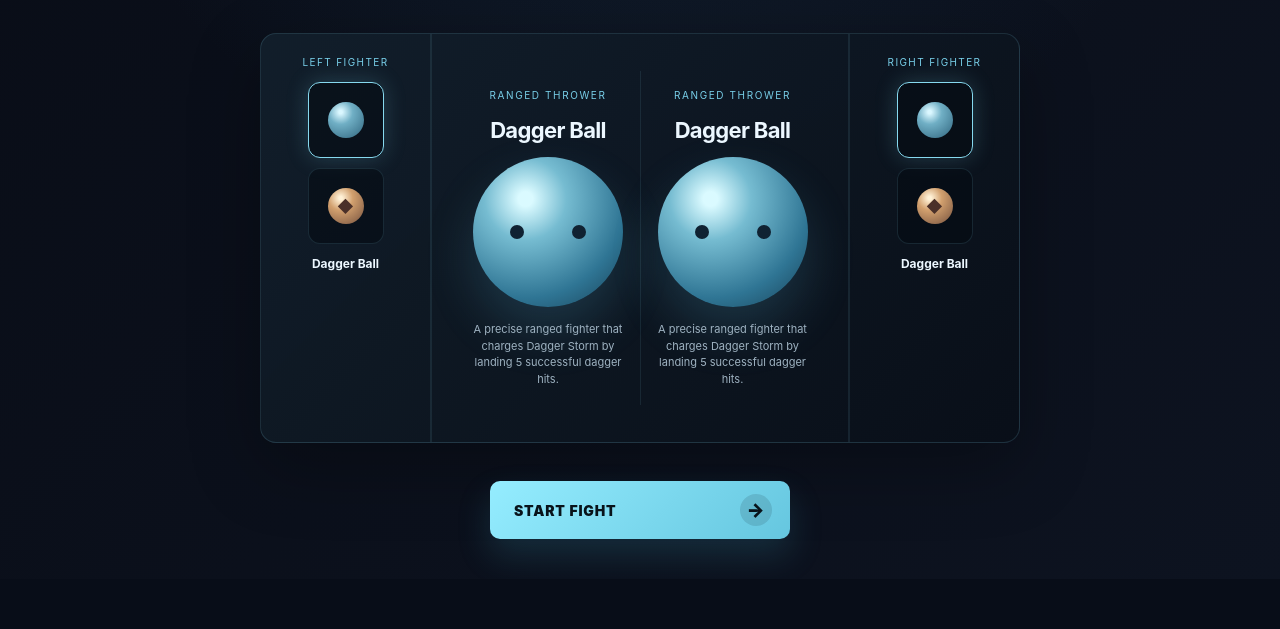
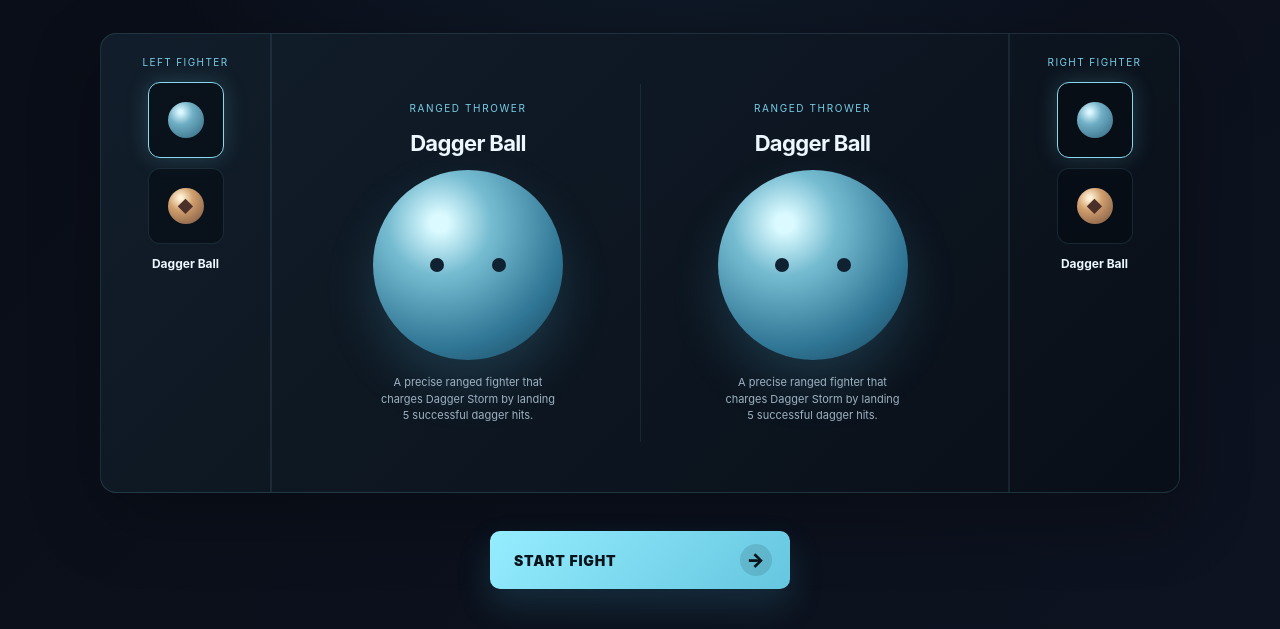
Before and after one commit to DSP04-NITKKR/orb-arena, a plain HTML site: page index.html in a window 1280 px wide. Shown: the part 223-852 px from the top of the page. Before the commit the page ends 802 px from the top, so only its background shows below. Drawn offline with Linux system fonts and the light colour scheme.

Commit message:
Widen split selection and fix live details
Co-authored-by: copilot-swe-agent[bot] <198982749+Copilot@users.noreply.github.com>

```diff
--- a/app.js
+++ b/app.js
@@ -722,12 +722,26 @@ const BALL_DETAILS = {
 function showSideDetails(side, ballId) {
   const details = BALL_DETAILS[ballId];
   const prefix = side === "left" ? "left" : "right";
-  document.querySelector(`#${prefix}DetailRole`).textContent = details.role;
-  document.querySelector(`#${prefix}DetailName`).textContent = details.name;
-  document.querySelector(`#${prefix}DetailDescription`).textContent = details.description;
+  const role = document.querySelector(`#${prefix}DetailRole`);
+  const name = document.querySelector(`#${prefix}DetailName`);
+  const description = document.querySelector(`#${prefix}DetailDescription`);
+  if (role) role.textContent = details.role;
+  if (name) name.textContent = details.name;
+  if (description) description.textContent = details.description;
   const detailOrb = document.querySelector(`#${prefix}DetailBall`);
-  detailOrb.className = `detail-orb ${ballId === "spikes" ? "spikes-ball" : "dagger-ball"}`;
-  detailOrb.innerHTML = ballId === "spikes" ? '<span class="detail-spike">◆</span>' : '<span class="detail-face"><i></i><i></i></span>';
+  if (detailOrb) {
+    detailOrb.className = `detail-orb ${ballId === "spikes" ? "spikes-ball" : "dagger-ball"}`;
+    detailOrb.innerHTML = ballId === "spikes" ? '<span class="detail-spike">◆</span>' : '<span class="detail-face"><i></i><i></i></span>';
+  }
+}
+
+function updateSelectionButtonStates(side) {
+  const selectedBall = side === "left" ? selectedLeftBall : selectedRightBall;
+  document.querySelectorAll(`.side-ball[data-side="${side}"]`).forEach((button) => {
+    const selected = button.dataset.ball === selectedBall;
+    button.classList.toggle("selected", selected);
+    button.setAttribute("aria-pressed", selected ? "true" : "false");
+  });
 }
 
 document.querySelectorAll(".side-ball").forEach((button) => {
@@ -744,11 +758,14 @@ document.querySelectorAll(".side-ball").forEach((button) => {
     const sideName = document.querySelector(side === "left" ? "#leftSideName" : "#rightSideName");
     sideName.textContent = BALL_DETAILS[ballId].name;
     showSideDetails(side, ballId);
+    updateSelectionButtonStates(side);
   });
 });
 
 showSideDetails("left", "dagger");
 showSideDetails("right", "dagger");
+updateSelectionButtonStates("left");
+updateSelectionButtonStates("right");
 document.querySelector("#rematchButton").addEventListener("click", startMatch);
 document.querySelector("#changeButton").addEventListener("click", () => {
   cancelAnimationFrame(animationFrame);
--- a/index.html
+++ b/index.html
@@ -112,6 +112,6 @@
         </div>
       </section>
     </main>
-    <script src="app.js?v=powerups-1"></script>
+    <script src="app.js?v=wide-selection-final-2"></script>
   </body>
 </html>
--- a/styles.css
+++ b/styles.css
@@ -60,7 +60,7 @@ button { font: inherit; }
 .text-button:hover { color: #d7f3ff; }
 
 .setup-screen {
-  max-width: 760px;
+  max-width: 1080px;
   margin: 0 auto;
   padding: clamp(36px, 8vh, 76px) 0 40px;
 }
@@ -92,7 +92,7 @@ h1 {
 
 .agent-select {
   width: 100%;
-  min-height: 410px;
+  min-height: 460px;
   margin-top: 36px;
   display: grid;
   grid-template-columns: 170px 1fr 170px;
@@ -255,8 +255,8 @@ h1 {
 }
 
 .fighter-detail-panel .detail-orb {
-  width: 150px;
-  height: 150px;
+  width: 190px;
+  height: 190px;
   margin: 4px 0;
 }
 
```
